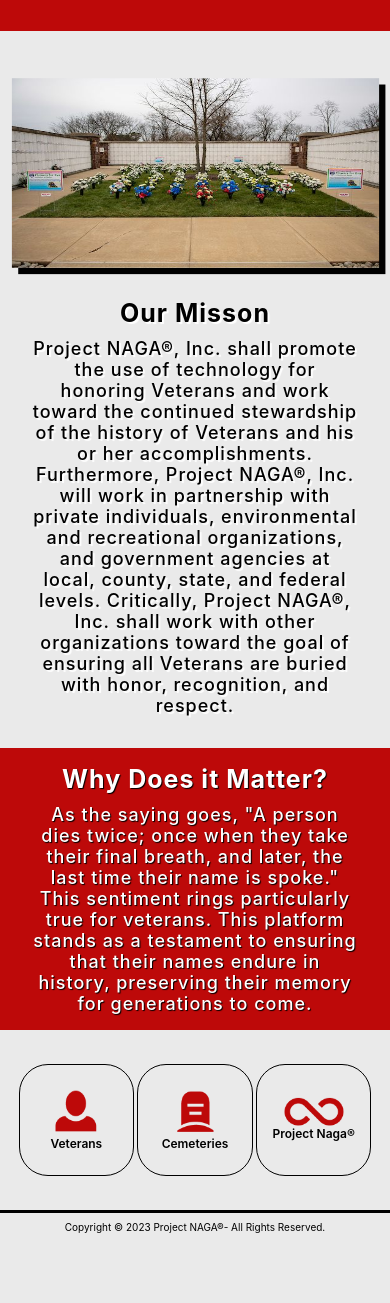
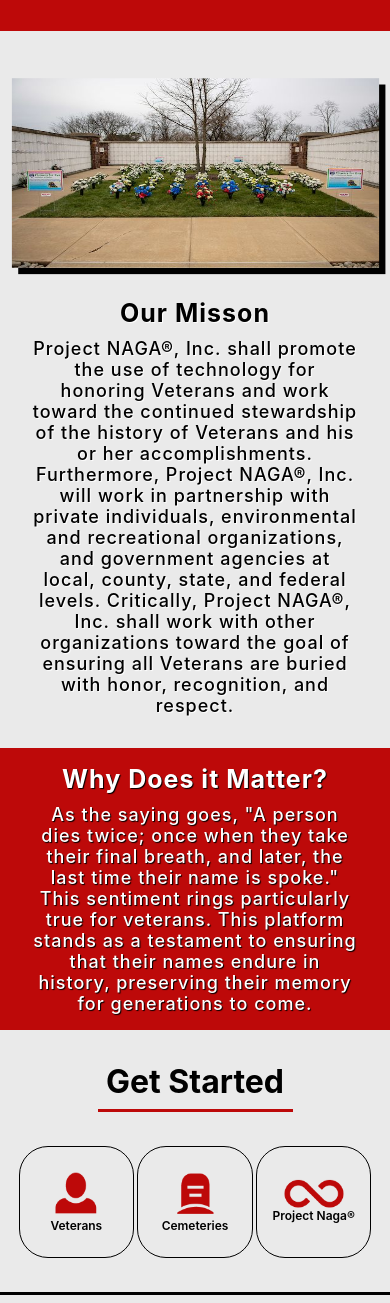
Before and after one commit to drkohlbek/NagaDB, a React (Create React App) app in the folder client/: page / in a window 390 px wide. Shown: the part 1087-2390 px from the top of the page. Before the commit the page ends 2328 px from the top, so only its background shows below. Built offline with nearby package versions, Linux system fonts and the light colour scheme; no server answers.

Commit message:
Touched up links at bottom of home page

```diff
--- a/client/src/components/button/button.css
+++ b/client/src/components/button/button.css
@@ -116,6 +116,7 @@
     height: 225px;
     justify-content: center;
     align-items: center;
+    margin: .5rem;
   }
 
   .nagadb__buttons-container__button-image img{
@@ -138,7 +139,7 @@
 
 }
 
-@media screen and (max-width: 500px) {
+@media screen and (max-width: 750px) {
 .nagadb__buttons-container__button {
   width: 115.53px;
   height: 112px;
--- a/client/src/containers/about/about.css
+++ b/client/src/containers/about/about.css
@@ -66,7 +66,7 @@
   flex: 1;
   padding-left: 2rem;
   text-align: center;
-  text-shadow: 2px 2px 1px #ffffff;
+  text-shadow: 1px 1px 1px #ffffff;
 }
 .nagadb__about-mission-text h1 {
   margin-bottom: 10px;
--- a/client/src/containers/links/Links.jsx
+++ b/client/src/containers/links/Links.jsx
@@ -12,6 +12,10 @@
 const Links = () => {
 
   return (
+    <>
+    <div className="nagadb__links-getStarted">
+      <h1>Get Started</h1>
+    </div>
     <div className="nagadb__links">
       <div className="nagadb__links__buttons">
         <Button title="Veterans" text="Names, locations, and stories - all in one place. Access all the information you need with one click." image={person} imageHover={personHover} id="veterans" />
@@ -19,6 +23,7 @@
         <Button title="Project Naga®" text="View our other initiatives and learn more about our mission to honor veterans and their history at projectnaga.org." image={infinity} imageHover={infinityHover} id="naga" />
       </div>
     </div>
+    </>
   )
 }
 
--- a/client/src/containers/links/links.css
+++ b/client/src/containers/links/links.css
@@ -14,3 +14,15 @@
 
 
 }
+
+.nagadb__links-getStarted {
+  padding: 2rem 0 .5rem 0;
+  font-family: var(--font-family);
+  text-align: center;
+  margin-left: auto;
+  margin-right: auto;
+  border-bottom: solid;
+  border-color: var(--naga-red);
+  width: 50%;
+
+}
```
